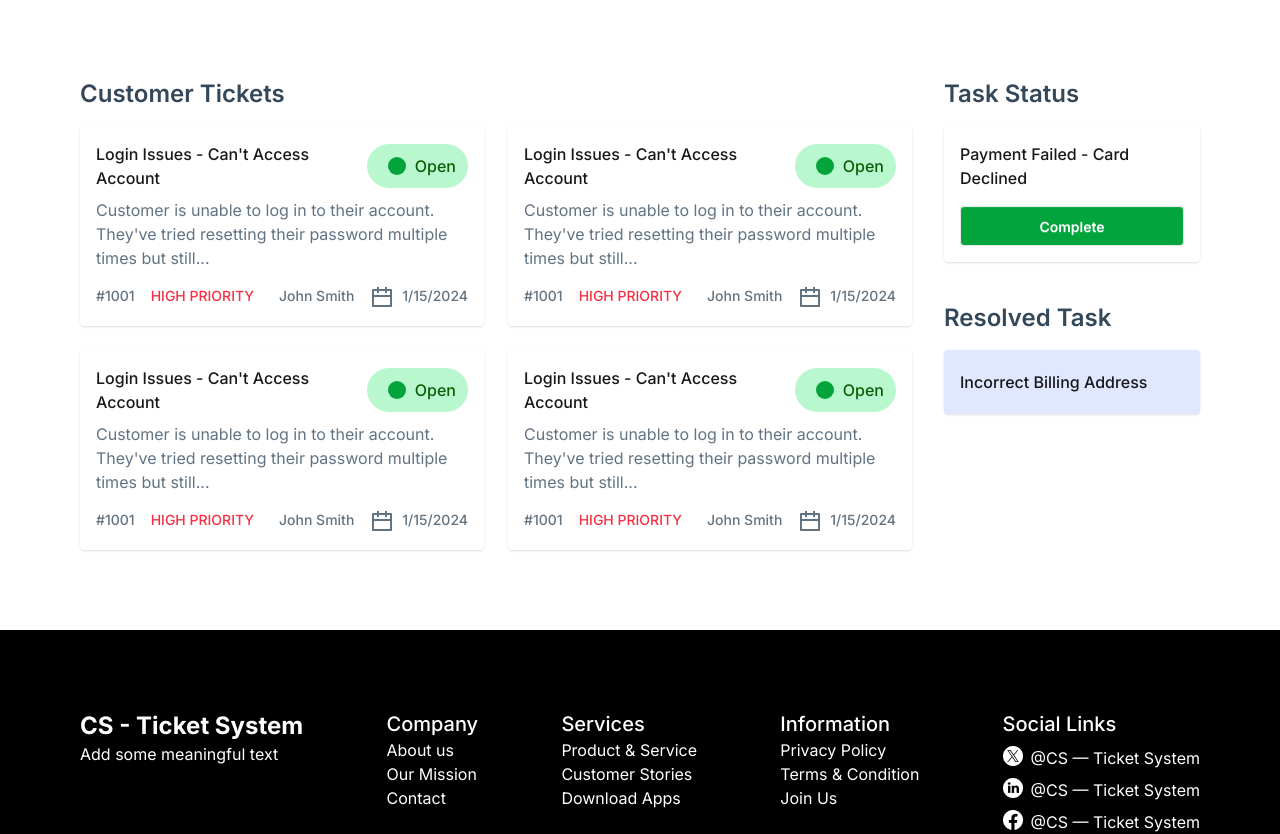
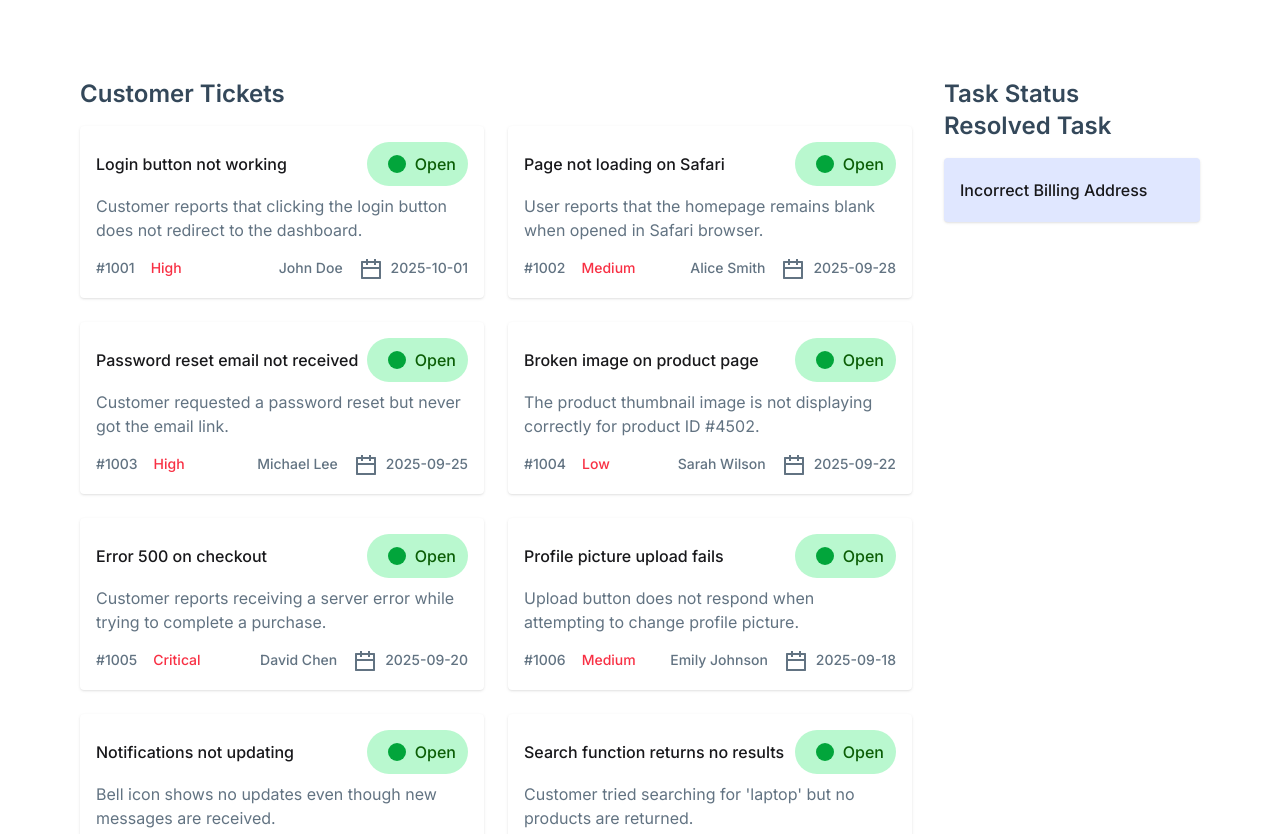
Before and after one commit to muhammad-tamim/web-project-21, a React (Vite) app: page / in a window 1280 px wide. Shown: the part 425-1259 px from the top of the page. Built offline with nearby package versions, Linux system fonts and the light colour scheme.

Commit message:
docs(what i learned new while building this project): different way to rendered list using map

```diff
--- a/src/components/TicketSection/Ticket.jsx
+++ b/src/components/TicketSection/Ticket.jsx
@@ -1,8 +1,15 @@
-import React from 'react';
 import { GoDotFill } from 'react-icons/go';
 import calendar from '../../assets/images/calendar.png'
+import { useState } from 'react';
 
-const Ticket = () => {
+const Ticket = ({ data, error, loading }) => {
+
+    const [singleData, setSingleData] = useState([])
+
+    const handleClick = (clickedData) => {
+        setSingleData([...singleData, clickedData])
+    }
+
     return (
         <div className='grid grid-cols-12 gap-8'>
 
@@ -11,103 +18,37 @@ const Ticket = () => {
 
                 <div className='grid grid-cols-2 gap-6'>
                     {/* cards */}
-                    <div className='shadow rounded-sm bg-white p-4'>
+                    {loading && <div className='text-center col-span-2'>
+                        <span className="loading size-16 loading-spinner"></span>
+                    </div>}
+
+                    {error && <p className='text-center text-3xl text-red-500'>{error.message}</p>}
+
+                    {data.map(card => (
+                        <div key={card.id} className='shadow rounded-sm bg-white p-4'>
                             <div className='flex justify-between items-center pb-2'>
-                            <p className='font-medium'>Login Issues - Can't Access Account</p>
-                            <div className='flex items-center justify-center text-center px-3 py-1 rounded-[400px] bg-[#B9F8CF]'>
+                                <p className='font-medium'>{card.title}</p>
+                                <div onClick={() => handleClick(card)} className='flex items-center justify-center text-center px-3 py-1 rounded-[400px] bg-[#B9F8CF] cursor-pointer'>
                                     <GoDotFill className='text-4xl text-[#02A53B] text-center' />
-                                <p className='text-[#0B5E06] font-medium text-center'>Open</p>
+                                    <p className='text-[#0B5E06] font-medium text-center'>{card.status}</p>
                                 </div>
                             </div>
-                        <p className='pb-4  text-[#627382]'>Customer is unable to log in to their account. They've tried resetting their password multiple times but still...</p>
+                            <p className='pb-4  text-[#627382]'>{card.description}</p>
                             <div className='font-medium text-sm flex justify-between'>
                                 <div className='flex gap-4'>
-                                <p className='text-[#627382]'>#1001</p>
-                                <p className='text-[#F83044]'>HIGH PRIORITY</p>
+                                    <p className='text-[#627382]'>#100{card.id}</p>
+                                    <p className='text-[#F83044]'>{card.priority}</p>
                                 </div>
                                 <div className='flex gap-4'>
-                                <p className='text-[#627382]'>John Smith</p>
+                                    <p className='text-[#627382]'>{card.customer}</p>
                                     <div className='flex gap-2'>
                                         <img src={calendar} alt="" />
-                                    <p className='text-[#627382]'>1/15/2024</p>
+                                        <p className='text-[#627382]'>{card.createdAt}</p>
                                     </div>
                                 </div>
                             </div>
                         </div>
-
-                    <div className='shadow rounded-sm bg-white p-4'>
-                        <div className='flex justify-between items-center pb-2'>
-                            <p className='font-medium'>Login Issues - Can't Access Account</p>
-                            <div className='flex items-center justify-center text-center px-3 py-1 rounded-[400px] bg-[#B9F8CF]'>
-                                <GoDotFill className='text-4xl text-[#02A53B] text-center' />
-                                <p className='text-[#0B5E06] font-medium text-center'>Open</p>
-                            </div>
-                        </div>
-                        <p className='pb-4  text-[#627382]'>Customer is unable to log in to their account. They've tried resetting their password multiple times but still...</p>
-                        <div className='font-medium text-sm flex justify-between'>
-                            <div className='flex gap-4'>
-                                <p className='text-[#627382]'>#1001</p>
-                                <p className='text-[#F83044]'>HIGH PRIORITY</p>
-                            </div>
-                            <div className='flex gap-4'>
-                                <p className='text-[#627382]'>John Smith</p>
-                                <div className='flex gap-2'>
-                                    <img src={calendar} alt="" />
-                                    <p className='text-[#627382]'>1/15/2024</p>
-                                </div>
-                            </div>
-                        </div>
-                    </div>
-
-                    <div className='shadow rounded-sm bg-white p-4'>
-                        <div className='flex justify-between items-center pb-2'>
-                            <p className='font-medium'>Login Issues - Can't Access Account</p>
-                            <div className='flex items-center justify-center text-center px-3 py-1 rounded-[400px] bg-[#B9F8CF]'>
-                                <GoDotFill className='text-4xl text-[#02A53B] text-center' />
-                                <p className='text-[#0B5E06] font-medium text-center'>Open</p>
-                            </div>
-                        </div>
-                        <p className='pb-4  text-[#627382]'>Customer is unable to log in to their account. They've tried resetting their password multiple times but still...</p>
-                        <div className='font-medium text-sm flex justify-between'>
-                            <div className='flex gap-4'>
-                                <p className='text-[#627382]'>#1001</p>
-                                <p className='text-[#F83044]'>HIGH PRIORITY</p>
-                            </div>
-                            <div className='flex gap-4'>
-                                <p className='text-[#627382]'>John Smith</p>
-                                <div className='flex gap-2'>
-                                    <img src={calendar} alt="" />
-                                    <p className='text-[#627382]'>1/15/2024</p>
-                                </div>
-                            </div>
-                        </div>
-                    </div>
-
-                    <div className='shadow rounded-sm bg-white p-4'>
-                        <div className='flex justify-between items-center pb-2'>
-                            <p className='font-medium'>Login Issues - Can't Access Account</p>
-                            <div className='flex items-center justify-center text-center px-3 py-1 rounded-[400px] bg-[#B9F8CF]'>
-                                <GoDotFill className='text-4xl text-[#02A53B] text-center' />
-                                <p className='text-[#0B5E06] font-medium text-center'>Open</p>
-                            </div>
-                        </div>
-                        <p className='pb-4  text-[#627382]'>Customer is unable to log in to their account. They've tried resetting their password multiple times but still...</p>
-                        <div className='font-medium text-sm flex justify-between'>
-                            <div className='flex gap-4'>
-                                <p className='text-[#627382]'>#1001</p>
-                                <p className='text-[#F83044]'>HIGH PRIORITY</p>
-                            </div>
-                            <div className='flex gap-4'>
-                                <p className='text-[#627382]'>John Smith</p>
-                                <div className='flex gap-2'>
-                                    <img src={calendar} alt="" />
-                                    <p className='text-[#627382]'>1/15/2024</p>
-                                </div>
-                            </div>
-                        </div>
-                    </div>
-
-
+                    ))}
                 </div>
 
             </div>
@@ -115,7 +56,8 @@ const Ticket = () => {
             <div className='col-span-3 '>
 
                 <h2 className='text-2xl font-semibold text-[#34485A]'>Task Status</h2>
-                <div className='mb-10'>
+
+                {singleData.map(data => <div className='mb-10'>
                     <div className='mt-4 rounded-sm bg-white shadow p-4'>
                         <p className='font-medium pb-4'>Payment Failed - Card Declined</p>
                         <div>
@@ -123,6 +65,7 @@ const Ticket = () => {
                         </div>
                     </div>
                 </div>
+                )}
 
                 <h2 className='text-2xl font-semibold text-[#34485A]'>Resolved Task</h2>
                 <div>
--- a/src/components/TicketSection/TicketSection.jsx
+++ b/src/components/TicketSection/TicketSection.jsx
@@ -1,13 +1,24 @@
-import React from 'react';
+import React, { useEffect, useState } from 'react';
 import StatusBar from './StatusBar';
 import Ticket from './Ticket';
 
 
 const TicketSection = () => {
+    const [data, setData] = useState([])
+    const [error, setError] = useState(null)
+    const [loading, setLoading] = useState(true)
+
+    useEffect(() => {
+        fetch("data.json")
+            .then(res => res.json())
+            .then(data => setData(data))
+            .catch(err => setError(err))
+            .finally(() => setLoading(false))
+    }, [])
     return (
         <div className='mx-5 md:mx-10 xl:mx-20 bg-white'>
             <StatusBar></StatusBar>
-            <Ticket></Ticket>
+            <Ticket data={data} error={error} loading={loading}></Ticket>
         </div>
     );
 };
```
Also changed, not shown: 1 other file (tests, documents, lock files or other folders). Lines whose indentation alone changed are shown as unchanged.
